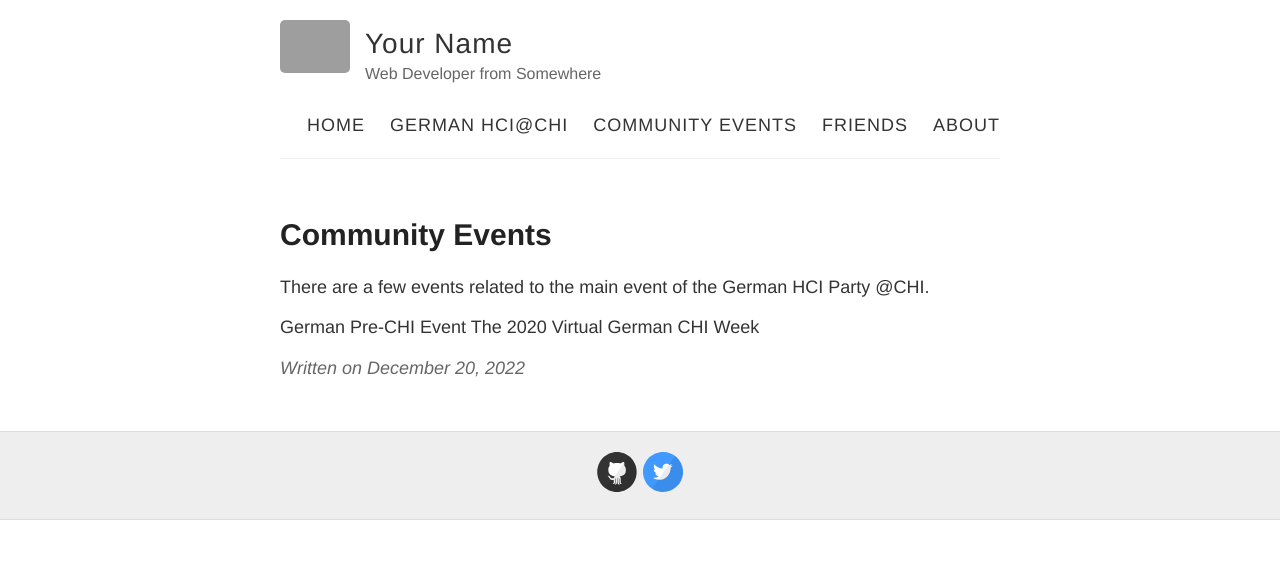
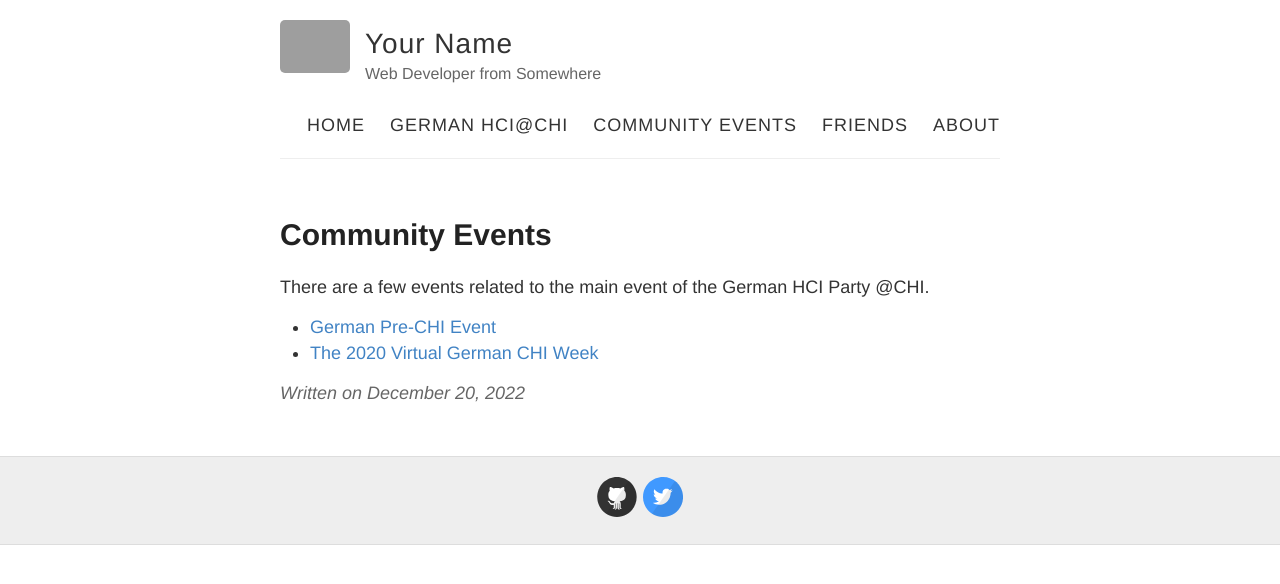
Before and after one commit to Kevacasiete/jeck, a Jekyll site: the page built from _posts/2022-12-20-community.md, in a window 1280 px wide. Shown: the top 584 px of the page. Built offline with Jekyll 4.4.1, drawn with Linux system fonts in a browser that asks for light colours; part of the change alters nothing that is shown; grey boxes are pictures that could not be loaded.

```diff
--- a/_posts/2022-12-20-community.md
+++ b/_posts/2022-12-20-community.md
@@ -8,5 +8,5 @@ description: Unfortunately, due to the COVID-19 pandemic, this year’s CHI will
 
 There are a few events related to the main event of the German HCI Party @CHI.
 
-German Pre-CHI Event
-The 2020 Virtual German CHI Week
+- [German Pre-CHI Event](https://kevacasiete.github.io/jeck/prechi/)
+- [The 2020 Virtual German CHI Week](https://kevacasiete.github.io/jeck/virtualchi/)
```
